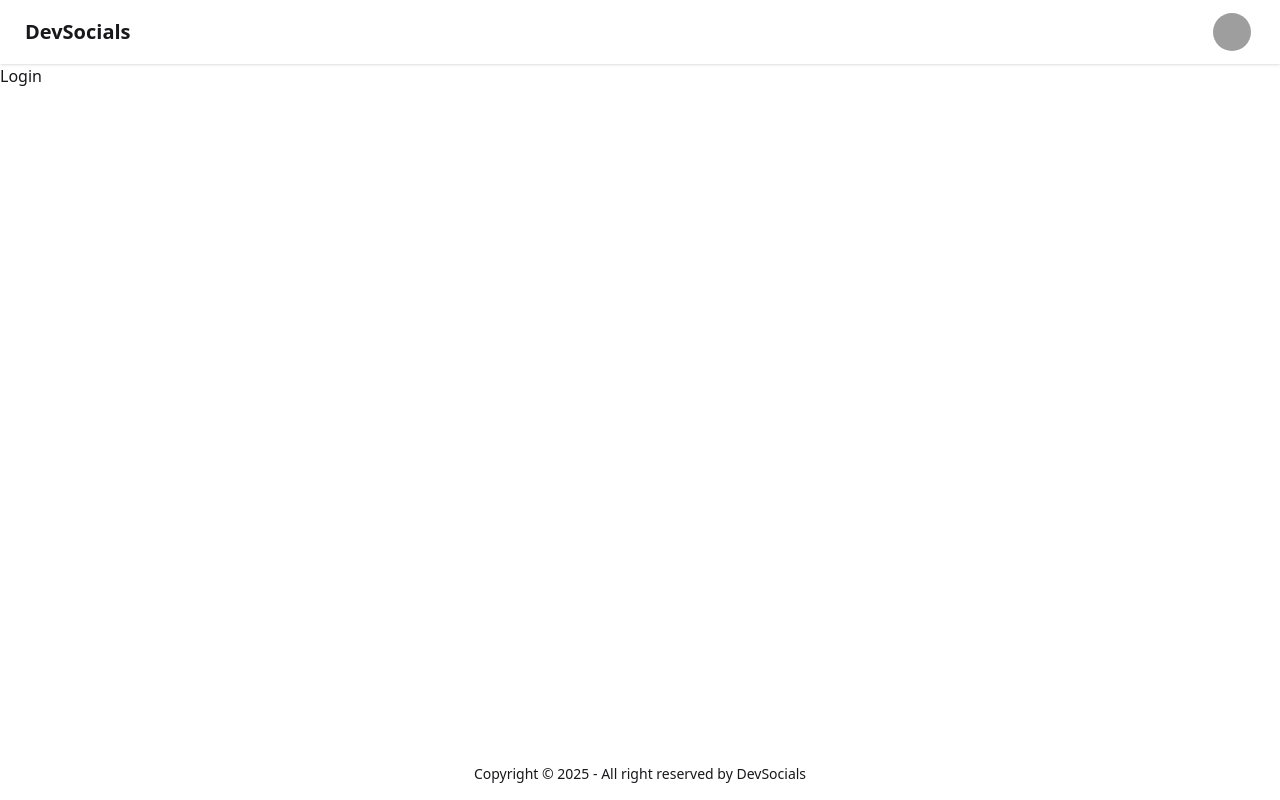
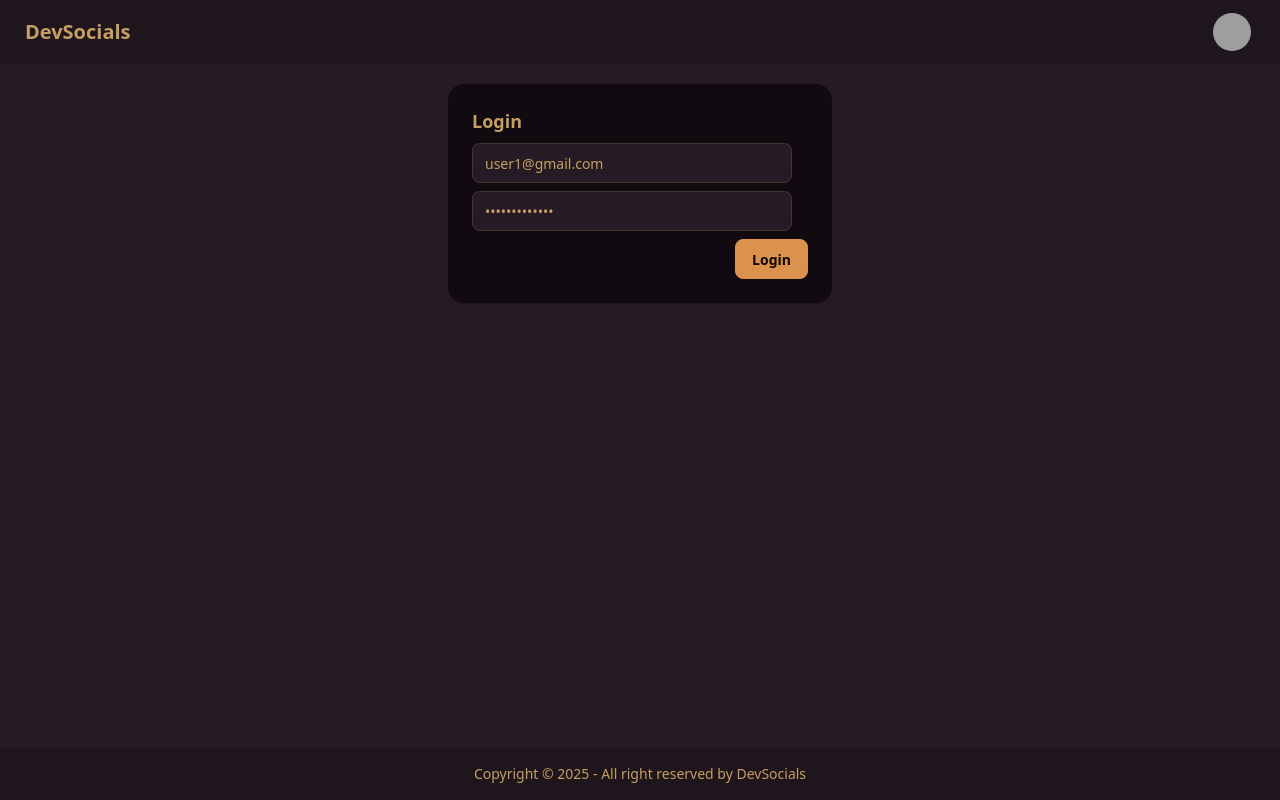
Before and after one commit to kavanap37/DEVSocialsUI, a React (Vite) app: page /login in a window 1280 px wide. Built offline with nearby package versions, Linux system fonts and the light colour scheme; grey boxes are pictures that could not be loaded.

Commit message:
cors, axios, withcredentials

```diff
--- a/index.html
+++ b/index.html
@@ -1,5 +1,5 @@
-<!doctype html>
-<html lang="en">
+<!DOCTYPE html>
+<html lang="en" data-theme="coffee">
   <head>
     <meta charset="UTF-8" />
     <link rel="icon" type="image/svg+xml" href="/vite.svg" />
--- a/package.json
+++ b/package.json
@@ -11,6 +11,8 @@
   },
   "dependencies": {
     "@tailwindcss/vite": "^4.1.14",
+    "axios": "^1.12.2",
+    "cors": "^2.8.5",
     "react": "^19.1.1",
     "react-dom": "^19.1.1",
     "react-router-dom": "^7.9.4",
--- a/src/Footer.jsx
+++ b/src/Footer.jsx
@@ -1,6 +1,6 @@
 const Footer = () => {
   return (
-    <footer className="footer sm:footer-horizontal footer-center bg-base-100 text-base-content p-4 fixed bottom-0">
+    <footer className="footer sm:footer-horizontal footer-center bg-base-200 text-base-content p-4 fixed bottom-0">
       <aside>
         <p>
           Copyright © {new Date().getFullYear()} - All right reserved by
--- a/src/Login.jsx
+++ b/src/Login.jsx
@@ -1,7 +1,53 @@
-import React from "react";
+import React, { useState } from "react";
+import axios from "axios";
+const Login = () => {
+  const [emailId, setEmailId] = useState("user1@gmail.com");
+  const [password, setPassword] = useState("User1@pass123");
+  const handleLogin = async () => {
+    try {
+      const res = await axios.post(
+        "http://localhost:3000/login",
+        {
+          emailId,
+          password,
+        },
+        {
+          withCredentials: true,
+        }
+      );
+    } catch (err) {
+      console.error(err);
+    }
+  };
+  return (
+    <div className="flex justify-center my-5">
+      <div className=" card bg-base-300 w-96 shadow-sm">
+        <div className="card-body">
+          <h2 className="card-title">Login</h2>
+          <input
+            type="text"
+            placeholder="Email ID"
+            className="input"
+            value={emailId}
+            onChange={(e) => setEmailId(e.target.value)}
+          />
+          <input
+            type="password"
+            placeholder="Password"
+            className="input"
+            value={password}
+            onChange={(e) => setPassword(e.target.value)}
+          />
 
-const Login = () => {
-  return <div>Login</div>;
+          <div className="card-actions justify-end">
+            <button className="btn btn-primary" onClick={handleLogin}>
+              Login
+            </button>
+          </div>
+        </div>
+      </div>
+    </div>
+  );
 };
 
 export default Login;
--- a/src/NavBar.jsx
+++ b/src/NavBar.jsx
@@ -1,6 +1,6 @@
 const NavBar = () => {
   return (
-    <div className="navbar bg-base-100 shadow-sm">
+    <div className="navbar bg-base-200 shadow-sm">
       <div className="flex-1">
         <a className="btn btn-ghost text-xl">DevSocials</a>
       </div>
--- a/src/index.css
+++ b/src/index.css
@@ -1,4 +1,4 @@
 @import "tailwindcss";
 @plugin "daisyui"{
-  themes: light --default, dark --prefersdark;
+  themes: coffee;
  }
```
Also changed, not shown: 1 other file (tests, documents, lock files or other folders).
